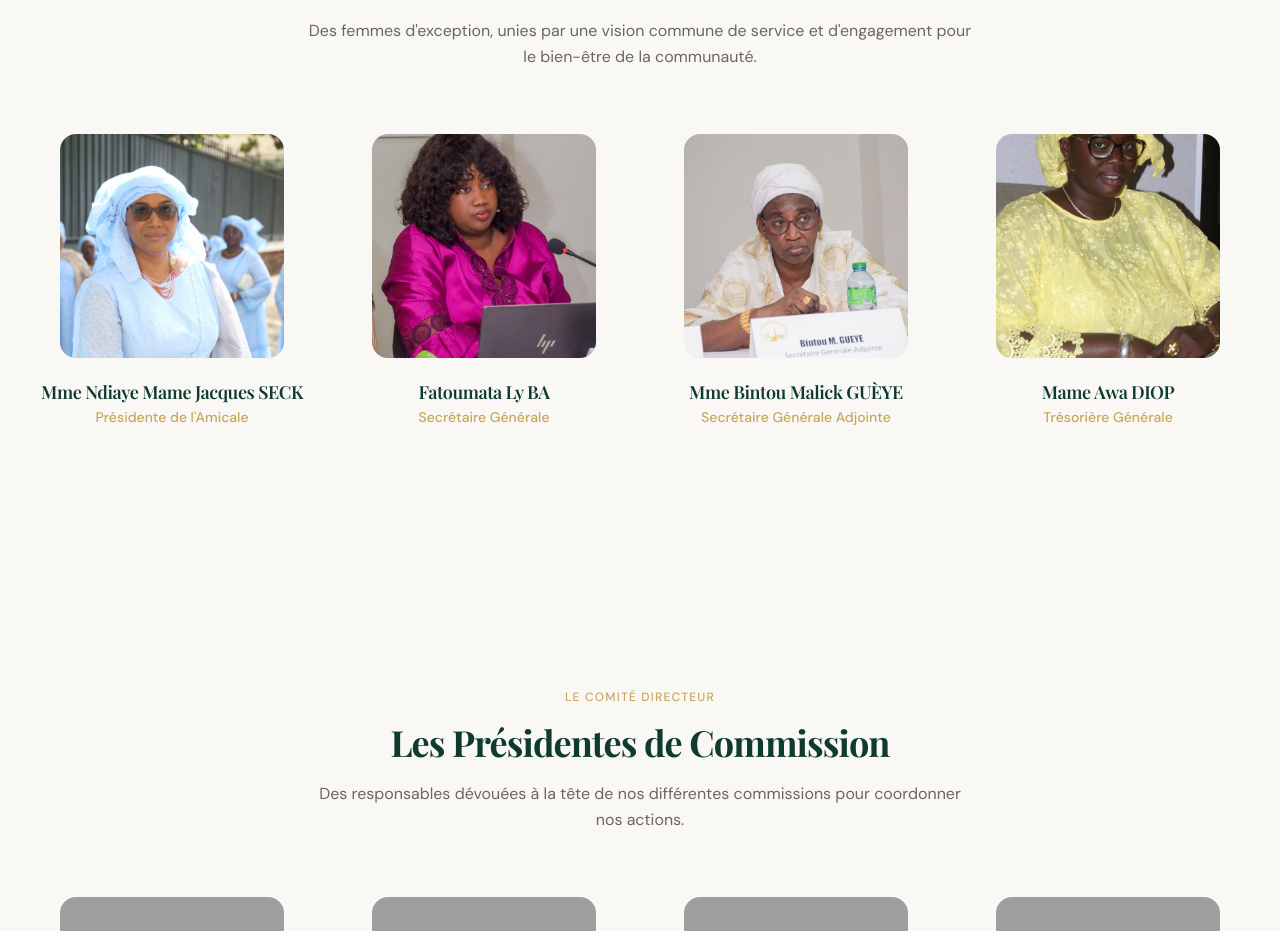
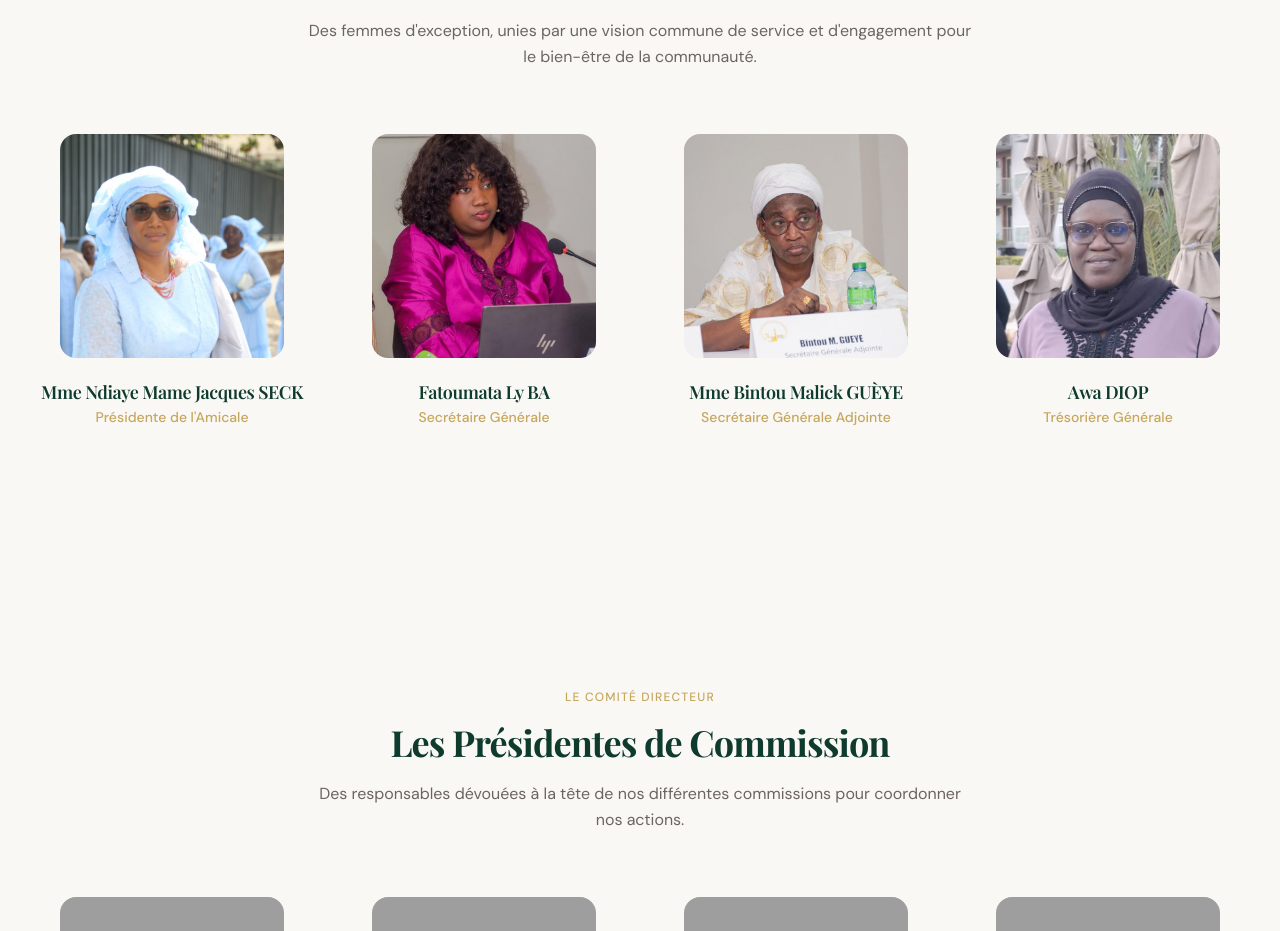
Before and after one commit to DS1003/amfpr, a Next.js app: page /a-propos in a window 1280 px wide. Shown: the part 4980-5911 px from the top of the page. Built offline with nearby package versions, Linux system fonts and the light colour scheme; grey boxes are pictures that could not be loaded; a web font is replaced by a local one.

Commit message:
feat: add team section component and associated image.

```diff
--- a/components/about/team-section.tsx
+++ b/components/about/team-section.tsx
@@ -19,9 +19,10 @@ const teamMembers = [
     image: "/images/bintou_malick_gueye.jpg",
   },
   {
-    name: "Mame Awa DIOP",
+    name: "Awa DIOP",
     role: "Trésorière Générale",
-    image: "/images/mame_awa_diop.jpg",
+    image: "/images/awa_diop.jpg",
+    position: "object-top",
   },
   // {
   //   name: "Fatma Guèye THIAM",
@@ -58,7 +59,7 @@ export function TeamSection() {
                   src={member.image}
                   alt={member.name}
                   fill
-                  className="object-cover transition-transform duration-500 group-hover:scale-105"
+                  className={`object-cover transition-transform duration-500 group-hover:scale-105 ${member.position || "object-center"}`}
                   sizes="224px"
                 />
                 <div className="absolute inset-0 bg-primary/0 group-hover:bg-primary/10 transition-colors duration-300" />
```
Also changed, not shown: public/images/awa_diop.jpg (added), public/images/mame_awa_diop.jpg (deleted).
